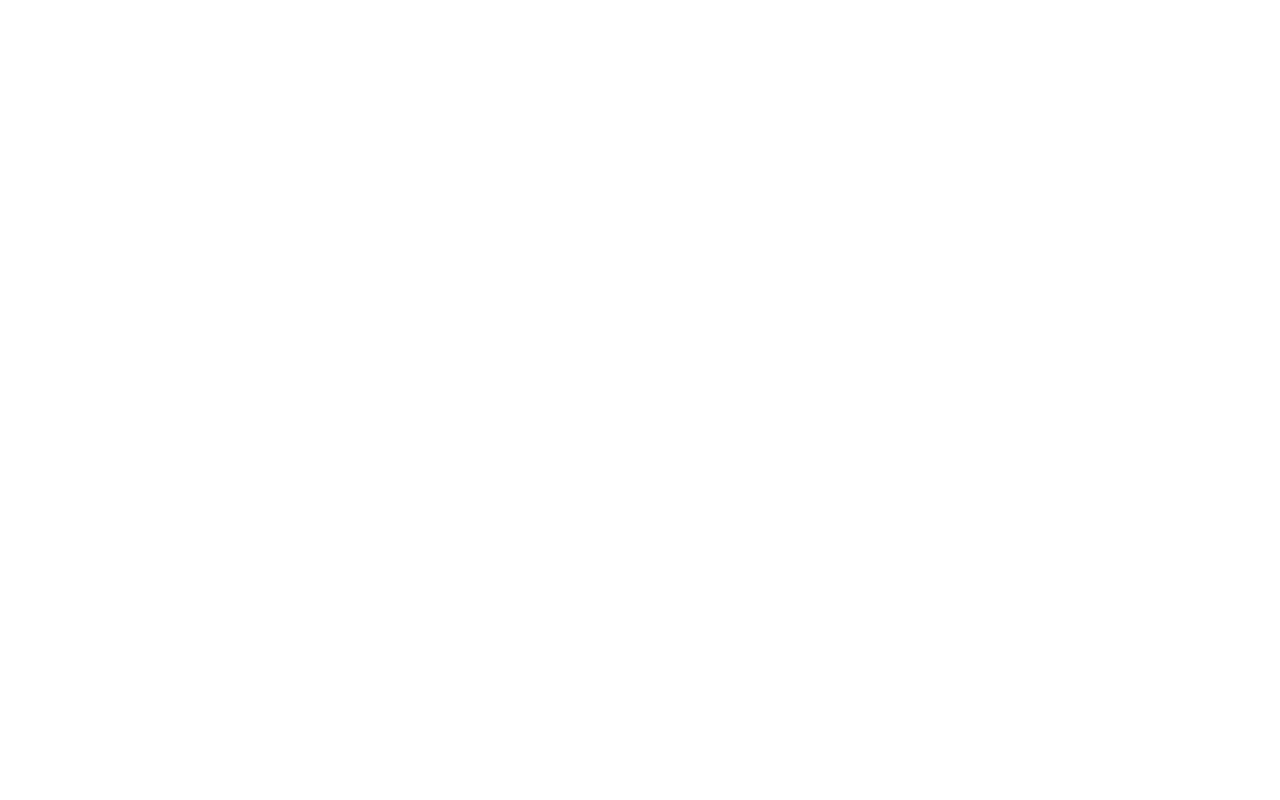
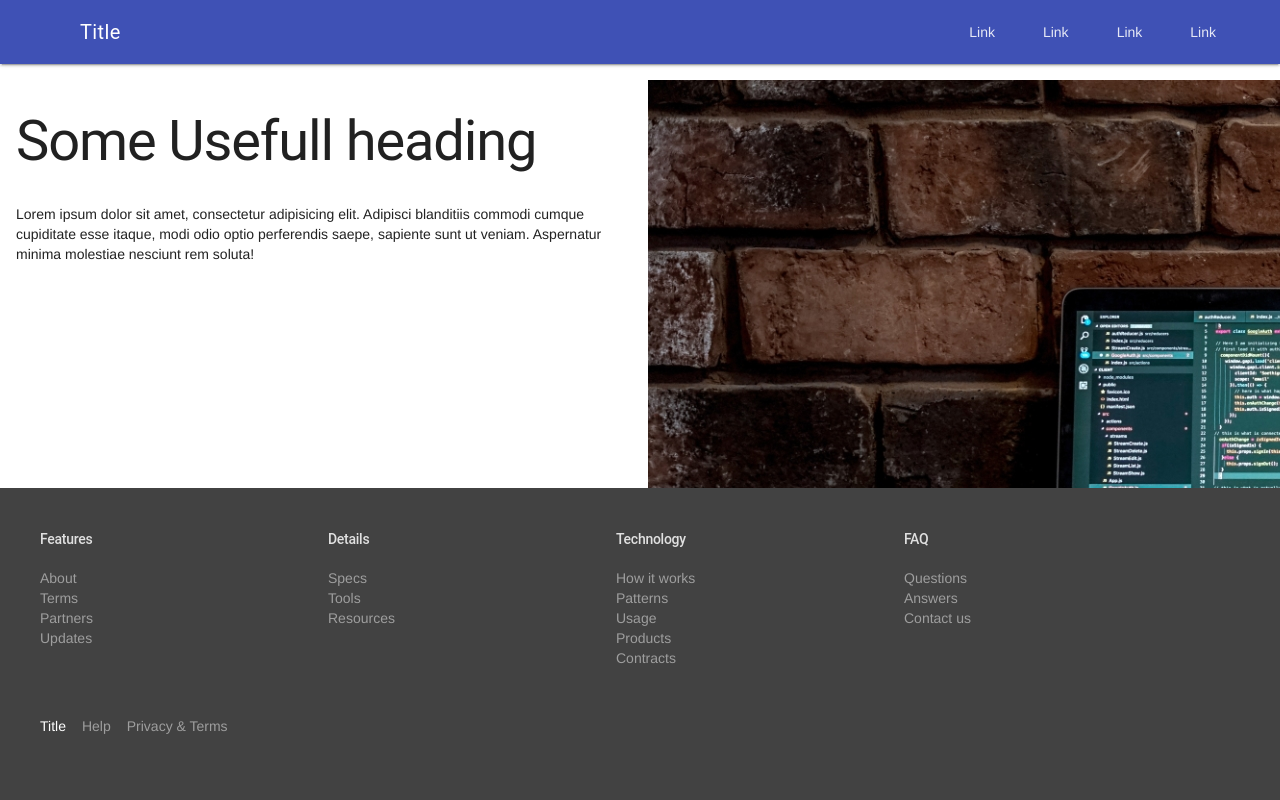
Before and after one commit to vladbesson/design-system-livecoding, a plain HTML site: page material-design-lite-example/index.html in a window 1280 px wide. Drawn offline with nearby package versions, Linux system fonts and the light colour scheme.

Commit message:
Add mdl blocks

```diff
--- a/material-design-lite-example/index.html
+++ b/material-design-lite-example/index.html
@@ -9,7 +9,105 @@
   <script defer src="https://code.getmdl.io/1.3.0/material.min.js"></script>
 </head>
 <body>
+  <!-- Always shows a header, even in smaller screens. -->
+  <div class="mdl-layout mdl-js-layout mdl-layout--fixed-header">
+    <header class="mdl-layout__header">
+      <div class="mdl-layout__header-row">
+        <!-- Title -->
+        <span class="mdl-layout-title">Title</span>
+        <!-- Add spacer, to align navigation to the right -->
+        <div class="mdl-layout-spacer"></div>
+        <!-- Navigation. We hide it in small screens. -->
+        <nav class="mdl-navigation mdl-layout--large-screen-only">
+          <a class="mdl-navigation__link" href="">Link</a>
+          <a class="mdl-navigation__link" href="">Link</a>
+          <a class="mdl-navigation__link" href="">Link</a>
+          <a class="mdl-navigation__link" href="">Link</a>
+        </nav>
+      </div>
+    </header>
+    <div class="mdl-layout__drawer">
+      <span class="mdl-layout-title">Title</span>
+      <nav class="mdl-navigation">
+        <a class="mdl-navigation__link" href="">Link</a>
+        <a class="mdl-navigation__link" href="">Link</a>
+        <a class="mdl-navigation__link" href="">Link</a>
+        <a class="mdl-navigation__link" href="">Link</a>
+      </nav>
+    </div>
+    <main class="mdl-layout__content">
+      <div class="page-content">
 
+        <div class="mdl-grid">
+          <div class="mdl-cell mdl-cell--6-col">
+            <h1>Some Usefull heading</h1>
+            Lorem ipsum dolor sit amet, consectetur adipisicing elit. Adipisci blanditiis commodi cumque cupiditate esse itaque, modi odio optio perferendis saepe, sapiente sunt ut veniam. Aspernatur minima molestiae nesciunt rem soluta!
+          </div>
+          <div class="mdl-cell mdl-cell--6-col">
+            <img src="images/image2.jpg">
+          </div>
+        </div>
+      </div>
+    </main>
+
+    <footer class="mdl-mega-footer">
+      <div class="mdl-mega-footer__middle-section">
+
+        <div class="mdl-mega-footer__drop-down-section">
+          <input class="mdl-mega-footer__heading-checkbox" type="checkbox" checked>
+          <h1 class="mdl-mega-footer__heading">Features</h1>
+          <ul class="mdl-mega-footer__link-list">
+            <li><a href="#">About</a></li>
+            <li><a href="#">Terms</a></li>
+            <li><a href="#">Partners</a></li>
+            <li><a href="#">Updates</a></li>
+          </ul>
+        </div>
+
+        <div class="mdl-mega-footer__drop-down-section">
+          <input class="mdl-mega-footer__heading-checkbox" type="checkbox" checked>
+          <h1 class="mdl-mega-footer__heading">Details</h1>
+          <ul class="mdl-mega-footer__link-list">
+            <li><a href="#">Specs</a></li>
+            <li><a href="#">Tools</a></li>
+            <li><a href="#">Resources</a></li>
+          </ul>
+        </div>
+
+        <div class="mdl-mega-footer__drop-down-section">
+          <input class="mdl-mega-footer__heading-checkbox" type="checkbox" checked>
+          <h1 class="mdl-mega-footer__heading">Technology</h1>
+          <ul class="mdl-mega-footer__link-list">
+            <li><a href="#">How it works</a></li>
+            <li><a href="#">Patterns</a></li>
+            <li><a href="#">Usage</a></li>
+            <li><a href="#">Products</a></li>
+            <li><a href="#">Contracts</a></li>
+          </ul>
+        </div>
+
+        <div class="mdl-mega-footer__drop-down-section">
+          <input class="mdl-mega-footer__heading-checkbox" type="checkbox" checked>
+          <h1 class="mdl-mega-footer__heading">FAQ</h1>
+          <ul class="mdl-mega-footer__link-list">
+            <li><a href="#">Questions</a></li>
+            <li><a href="#">Answers</a></li>
+            <li><a href="#">Contact us</a></li>
+          </ul>
+        </div>
+
+      </div>
+
+      <div class="mdl-mega-footer__bottom-section">
+        <div class="mdl-logo">Title</div>
+        <ul class="mdl-mega-footer__link-list">
+          <li><a href="#">Help</a></li>
+          <li><a href="#">Privacy & Terms</a></li>
+        </ul>
+      </div>
+
+    </footer>
+  </div>
 
 </body>
 </html>
```
Also changed, not shown: material-design-lite-example/images/image1.jpg (added), material-design-lite-example/images/image2.jpg (added), 1 other file.
